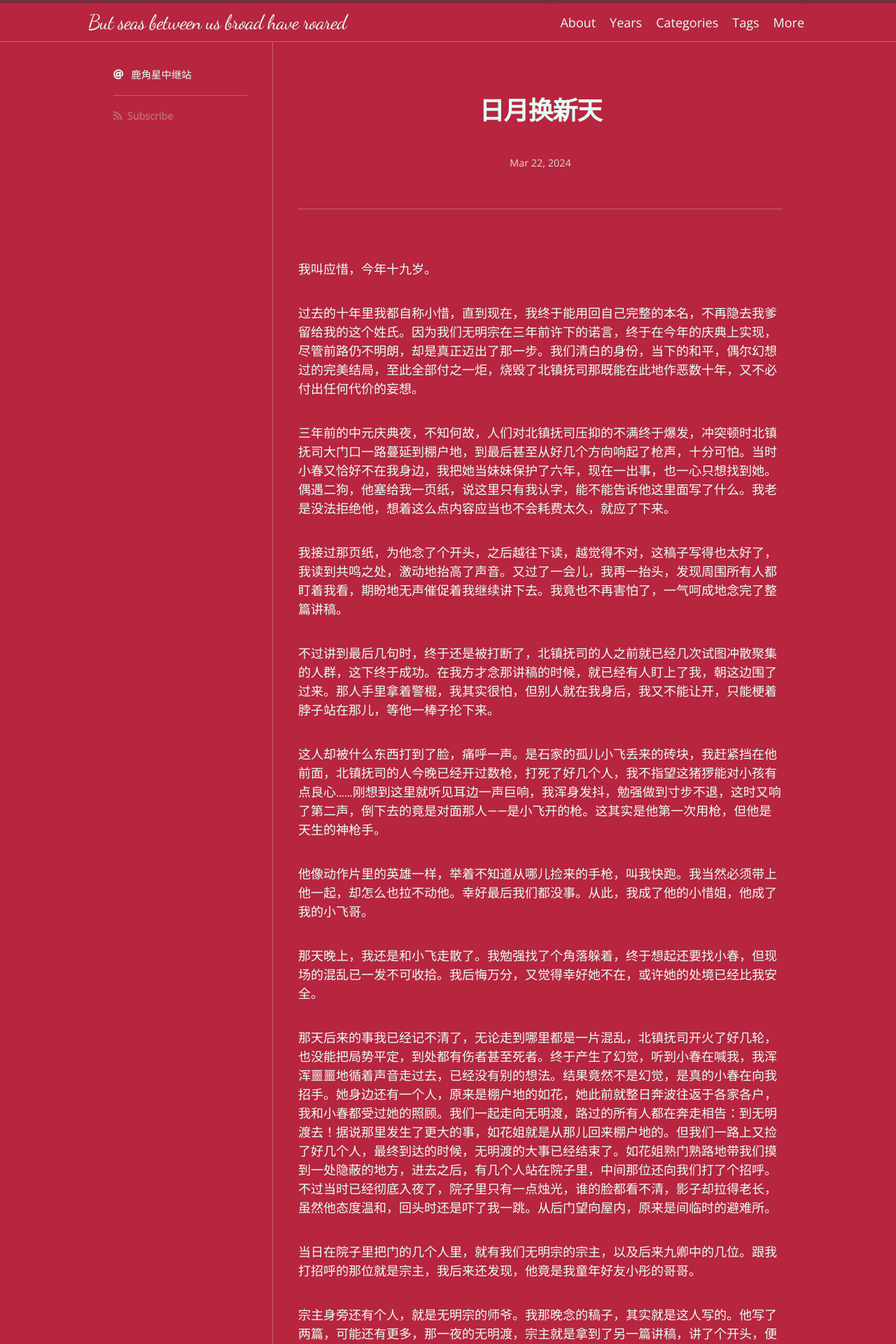
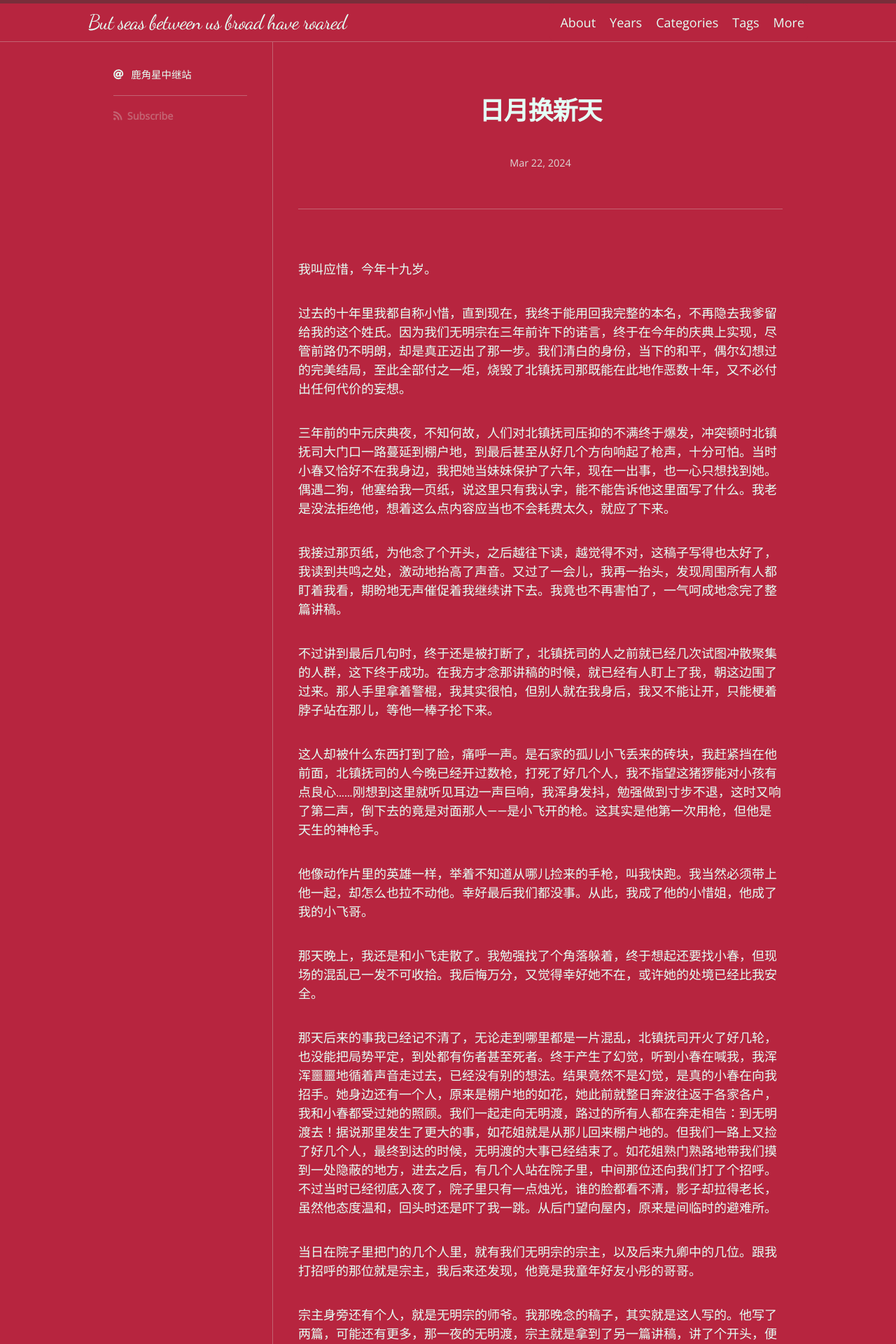
Before and after one commit to scatterdclouds/scatterdclouds.github.io, a Jekyll site: the page built from _posts/2024-03-23-makinganewworld.md, in a window 1280 px wide. Shown: the top 1920 px of the page at 70% size. Built offline with Jekyll 4.4.1, drawn with Linux system fonts in a browser that asks for light colours; nearby versions of some CDN libraries; some web fonts are replaced; comment, search, counter and statistics services are not loaded.

Commit message:
Update 2024-03-23-makinganewworld.md

```diff
--- a/_posts/2024-03-23-makinganewworld.md
+++ b/_posts/2024-03-23-makinganewworld.md
@@ -9,7 +9,7 @@ comments: true
 ---
 我叫应惜，今年十九岁。
 
-过去的十年里我都自称小惜，直到现在，我终于能用回自己完整的本名，不再隐去我爹留给我的这个姓氏。因为我们无明宗在三年前许下的诺言，终于在今年的庆典上实现，尽管前路仍不明朗，却是真正迈出了那一步。我们清白的身份，当下的和平，偶尔幻想过的完美结局，至此全部付之一炬，烧毁了北镇抚司那既能在此地作恶数十年，又不必付出任何代价的妄想。
+过去的十年里我都自称小惜，直到现在，我终于能用回我完整的本名，不再隐去我爹留给我的这个姓氏。因为我们无明宗在三年前许下的诺言，终于在今年的庆典上实现，尽管前路仍不明朗，却是真正迈出了那一步。我们清白的身份，当下的和平，偶尔幻想过的完美结局，至此全部付之一炬，烧毁了北镇抚司那既能在此地作恶数十年，又不必付出任何代价的妄想。
 
 三年前的中元庆典夜，不知何故，人们对北镇抚司压抑的不满终于爆发，冲突顿时北镇抚司大门口一路蔓延到棚户地，到最后甚至从好几个方向响起了枪声，十分可怕。当时小春又恰好不在我身边，我把她当妹妹保护了六年，现在一出事，也一心只想找到她。偶遇二狗，他塞给我一页纸，说这里只有我认字，能不能告诉他这里面写了什么。我老是没法拒绝他，想着这么点内容应当也不会耗费太久，就应了下来。
 
```
